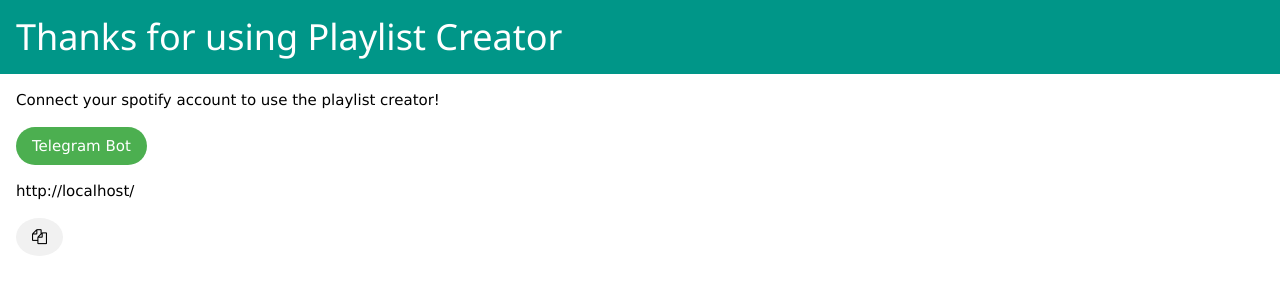
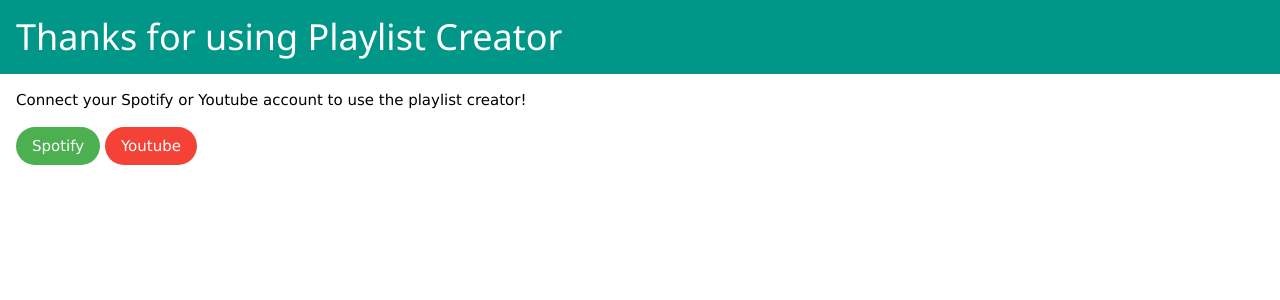
Before and after one commit to alegaballo/Tools, a Flask app: page / in a window 1280 px wide. Shown: the top 300 px of the page. Run offline with Flask 2, Linux system fonts and the light colour scheme.

Commit message:
start web interface

```diff
--- /dev/null
+++ b/playlist_creator/app.py
@@ -0,0 +1,37 @@
+from flask import Flask, render_template, redirect, request, session
+import spotipy.util as util
+import spotify_tokens
+import spotipy
+import sys
+import requests
+import urllib
+
+
+app = Flask(__name__)
+app.secret_key = "any random string"
+
+
+@app.route("/")
+def main():
+    return render_template("welcome.html")
+
+
+@app.route("/home")
+def login():
+    token = request.args["code"]
+    session['sp_token'] = list()
+    print(len(session))
+    return "Welcome!"
+
+
+@app.route("/service/spotify")
+def sp_login():
+    URL = "https://accounts.spotify.com/authorize"
+    params = {"client_id":spotify_tokens.SPOTIPY_CLIENT_ID, "response_type":"code", "redirect_uri":spotify_tokens.SPOTIPY_REDIRECT_URI,
+                "scope":"playlist-modify-private", "show_dialog": "false"}
+    r = requests.get(url = URL, params = params)
+    return redirect("%s?%s" % (URL, urllib.urlencode(params)))
+
+
+if __name__ == "__main__":
+    app.run()
--- a/playlist_creator/templates/welcome.html
+++ b/playlist_creator/templates/welcome.html
@@ -12,23 +12,10 @@
 </div>
 
 <div class="w3-container">
-  <p>Connect your spotify account to use the playlist creator!</p>
-  <a class="w3-button w3-green w3-round-xxlarge" href="https://telegram.me/romitiDJ_bot">Telegram Bot</a>
-  <p id="redirection"> </p>
-  <button class="w3-button w3-circle w3-light-grey" onclick="myFunction()"><i class="fa fa-copy"></i></button>
+  <p>Connect your Spotify or Youtube account to use the playlist creator!</p>
+  <a class="w3-button w3-green w3-round-xxlarge" href="http://localhost:5000/service/spotify">Spotify</a>
+  <a class="w3-button w3-red w3-round-xxlarge" href="https://telegram.me/romitiDJ_bot">Youtube</a>
 
-<script>
-function myFunction() {
-  var copyText = document.getElementById("redirection");
-  copyText.select();
-  document.execCommand("copy");
-  alert("Copied the text: " + copyText.value);
-}
-</script>
-</div>
 
-<script>
-document.getElementById("redirection").innerHTML = window.location.href;
-</script>
 </body>
 </html>
```
